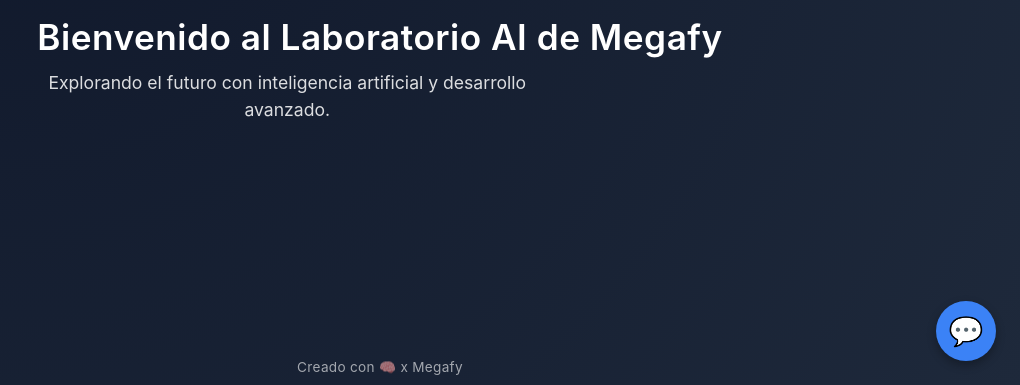
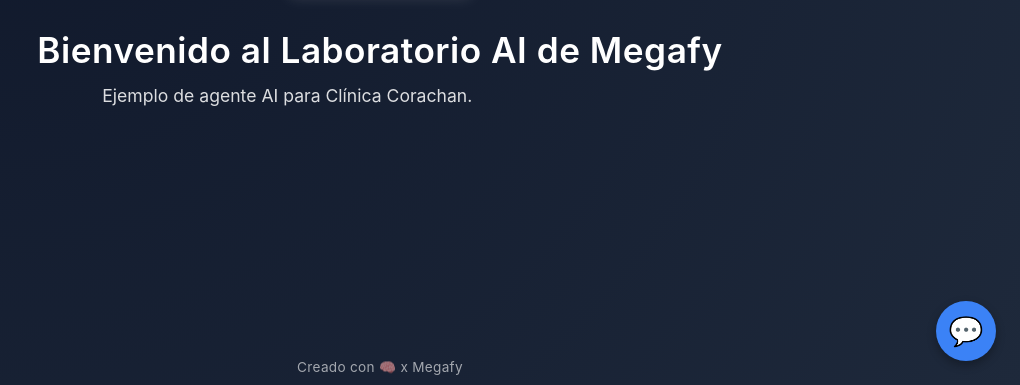
Before and after one commit to josemroca-ship-it/corachan, a plain HTML site: page index.html in a window 1280 px wide. Shown: the part 415-800 px from the top of the page, without its empty margins (260-1280 px from the left). Drawn offline with Linux system fonts and the light colour scheme.

Commit message:
Update and rename index2.html to index.html

```diff
--- a/index2.html
+++ b/index.html
@@ -169,7 +169,7 @@
 
   <main>
     <h1>Bienvenido al Laboratorio AI de Megafy</h1>
-    <p>Explorando el futuro con inteligencia artificial y desarrollo avanzado.</p>
+    <p>Ejemplo de agente AI para Clínica Corachan.</p>
   </main>
 
   <footer>
```
